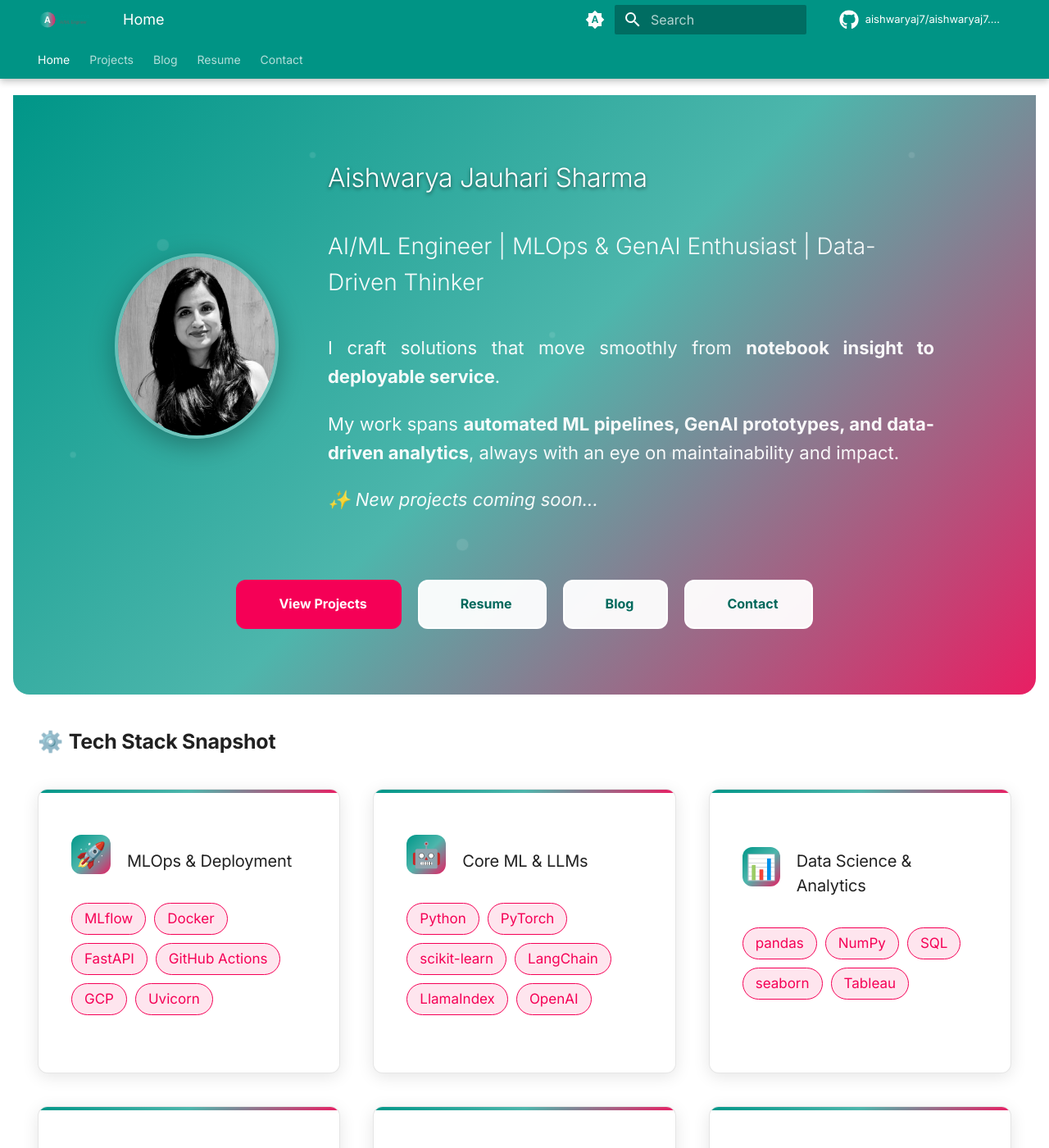
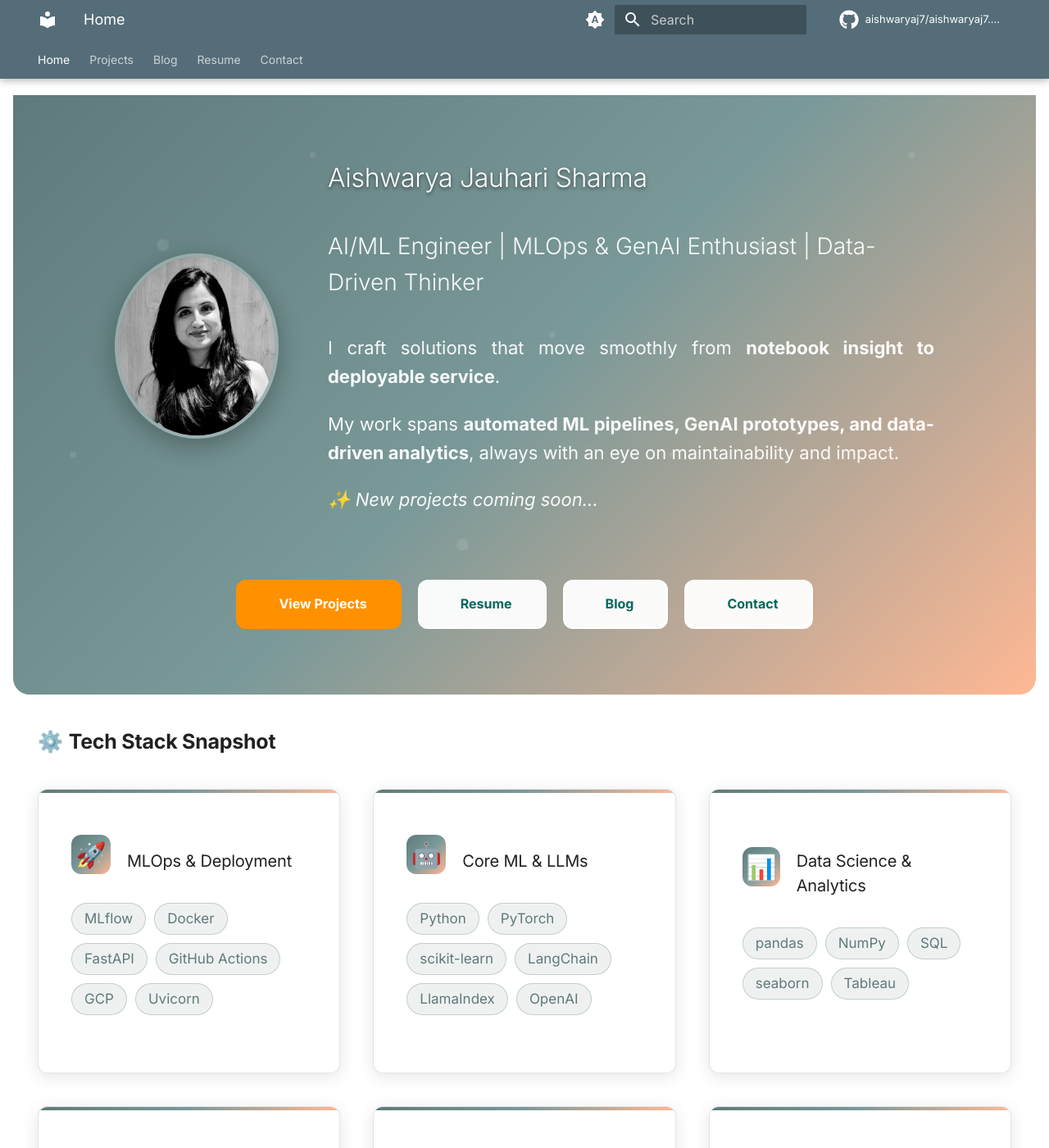
Before and after one commit to aishwaryaj7/aishwaryaj7.github.io, an MkDocs documentation site: the page built from docs/index.md, in a window 1280 px wide and 1400 px high. Shown: the whole window at 82% size. Built offline with MkDocs 1.6.1 and Material for MkDocs 9.7.7, drawn with Linux system fonts in a browser that asks for light colours; comment, search, counter and statistics services are not loaded.

Commit message:
update profile template

```diff
--- a/docs/stylesheets/extra.css
+++ b/docs/stylesheets/extra.css
@@ -1,15 +1,15 @@
-/* Custom CSS for Aishwarya's Portfolio - Teal & Pink Theme */
+/* Custom CSS for Aishwarya's Portfolio - Muted Teal & Peach Theme */
 
 :root {
-  /* Custom color palette */
-  --md-primary-fg-color: #009688;
-  --md-primary-fg-color--light: #4db6ac;
-  --md-primary-fg-color--dark: #00695c;
-  --md-accent-fg-color: #e91e63;
-  --md-accent-fg-color--transparent: rgba(233, 30, 99, 0.1);
+  /* Custom color palette - Muted Teal & Peach */
+  --md-primary-fg-color: #5f7a7a;
+  --md-primary-fg-color--light: #7a9999;
+  --md-primary-fg-color--dark: #4a6161;
+  --md-accent-fg-color: #ffb894;
+  --md-accent-fg-color--transparent: rgba(255, 184, 148, 0.1);
 
   /* Custom gradients */
-  --hero-gradient: linear-gradient(135deg, #009688 0%, #4db6ac 50%, #e91e63 100%);
+  --hero-gradient: linear-gradient(135deg, #5f7a7a 0%, #7a9999 50%, #ffb894 100%);
   --card-gradient: linear-gradient(145deg, rgba(255,255,255,0.1) 0%, rgba(255,255,255,0.05) 100%);
 
   /* Shadows */
@@ -121,7 +121,7 @@
   gap: 0.5rem;
   padding: 0.75rem 2rem;
   background: rgba(255, 255, 255, 0.9);
-  color: #00695c !important;
+  color: #5f7a7a !important;
   text-decoration: none;
   border-radius: var(--border-radius);
   font-weight: 600;
@@ -134,7 +134,7 @@
   background: rgba(255, 255, 255, 1);
   transform: translateY(-2px);
   box-shadow: 0 8px 25px rgba(0, 0, 0, 0.3);
-  color: #00695c !important;
+  color: #5f7a7a !important;
   text-decoration: none;
 }
 
@@ -145,8 +145,8 @@
 }
 
 .hero-btn.primary:hover {
-  background: #c2185b;
-  border-color: #c2185b;
+  background: #ff9f7a;
+  border-color: #ff9f7a;
   color: white !important;
 }
 
@@ -225,13 +225,13 @@
 }
 
 .tech-tag {
-  background: var(--md-accent-fg-color--transparent);
-  color: var(--md-accent-fg-color);
+  background: rgba(95, 122, 122, 0.1);
+  color: #5f7a7a;
   padding: 0.25rem 0.75rem;
   border-radius: 20px;
   font-size: 0.85rem;
   font-weight: 500;
-  border: 1px solid var(--md-accent-fg-color);
+  border: 1px solid rgba(95, 122, 122, 0.3);
 }
 
 .project-links {
@@ -435,20 +435,21 @@
   display: inline-flex;
   align-items: center;
   gap: 0.5rem;
-  background: var(--md-accent-fg-color);
-  color: white;
+  background: rgba(95, 122, 122, 0.1);
+  color: var(--md-primary-fg-color);
   padding: 0.75rem 1.5rem;
   border-radius: var(--border-radius);
   text-decoration: none;
   font-weight: 500;
   transition: all 0.3s ease;
   margin: 1rem 0;
+  border: 1px solid rgba(95, 122, 122, 0.3);
 }
 
 .resume-download:hover {
-  background: #c2185b;
+  background: var(--md-primary-fg-color);
   transform: translateY(-2px);
-  box-shadow: 0 4px 15px rgba(233, 30, 99, 0.3);
+  box-shadow: 0 4px 15px rgba(95, 122, 122, 0.3);
   color: white;
   text-decoration: none;
 }
@@ -683,3 +684,32 @@ html {
 .md-typeset .grid.cards > * {
     margin-bottom: 1rem;
 }
+
+/* Override Material theme header text color */
+.md-header__title {
+  color: white !important;
+}
+
+.md-header__title .md-header__ellipsis {
+  color: white !important;
+}
+
+/* Navigation sidebar headings */
+.md-nav__title {
+  color: var(--md-primary-fg-color) !important;
+}
+
+/* Navigation section links */
+.md-nav__link {
+  color: var(--md-default-fg-color) !important;
+}
+
+/* Active/current navigation item */
+.md-nav__link--active {
+  color: var(--md-primary-fg-color) !important;
+}
+
+/* Navigation item hover state */
+.md-nav__link:hover {
+  color: var(--md-primary-fg-color) !important;
+}
--- a/mkdocs.yml
+++ b/mkdocs.yml
@@ -11,7 +11,6 @@ edit_uri: "edit/main/docs/"
 # Configuration
 theme:
   name: material
-#  custom_dir: overrides
   palette:
     # Palette toggle for automatic mode
     - media: "(prefers-color-scheme)"
@@ -21,16 +20,16 @@ theme:
     # Palette toggle for light mode
     - media: "(prefers-color-scheme: light)"
       scheme: default
-      primary: teal
-      accent: pink
+      primary: blue grey
+      accent: orange
       toggle:
         icon: material/brightness-7
         name: Switch to dark mode
     # Palette toggle for dark mode
     - media: "(prefers-color-scheme: dark)"
       scheme: slate
-      primary: teal
-      accent: pink
+      primary: blue grey
+      accent: orange
       toggle:
         icon: material/brightness-4
         name: Switch to system preference
@@ -38,7 +37,6 @@ theme:
     text: Inter
     code: JetBrains Mono
   favicon: assets/images/favicon.svg
-  logo: assets/images/logo.svg
   features:
     - announce.dismiss
     - content.code.annotate
@@ -69,7 +67,6 @@ theme:
     repo: fontawesome/brands/github
     edit: material/pencil
     view: material/eye
-    logo: material/account-circle
 
 # Extensions
 markdown_extensions:
```
Also changed, not shown: docs/assets/images/favicon.svg, docs/assets/images/logo.svg.
